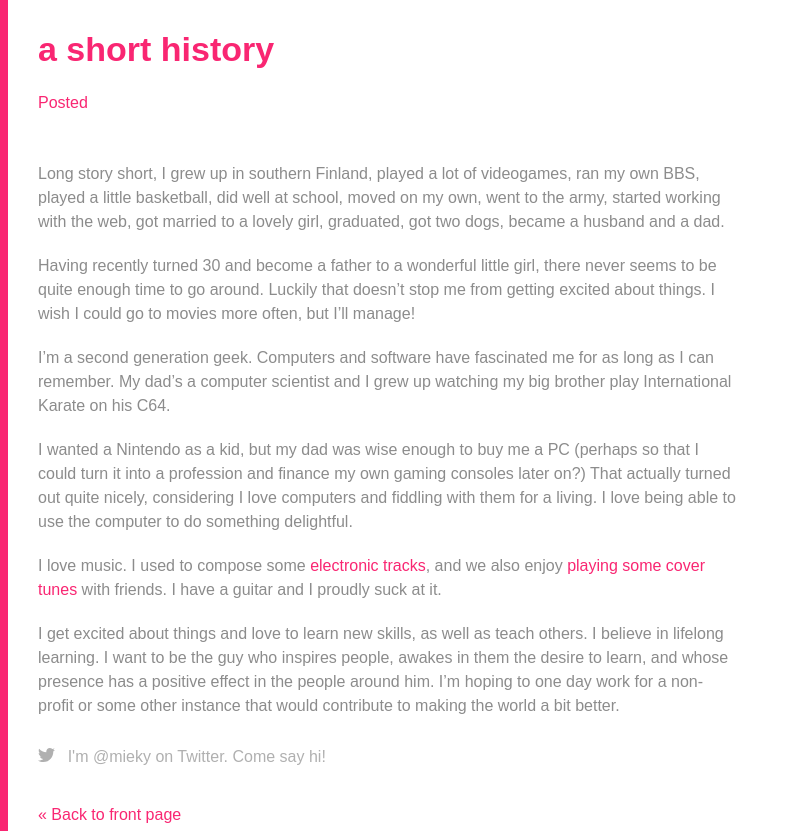
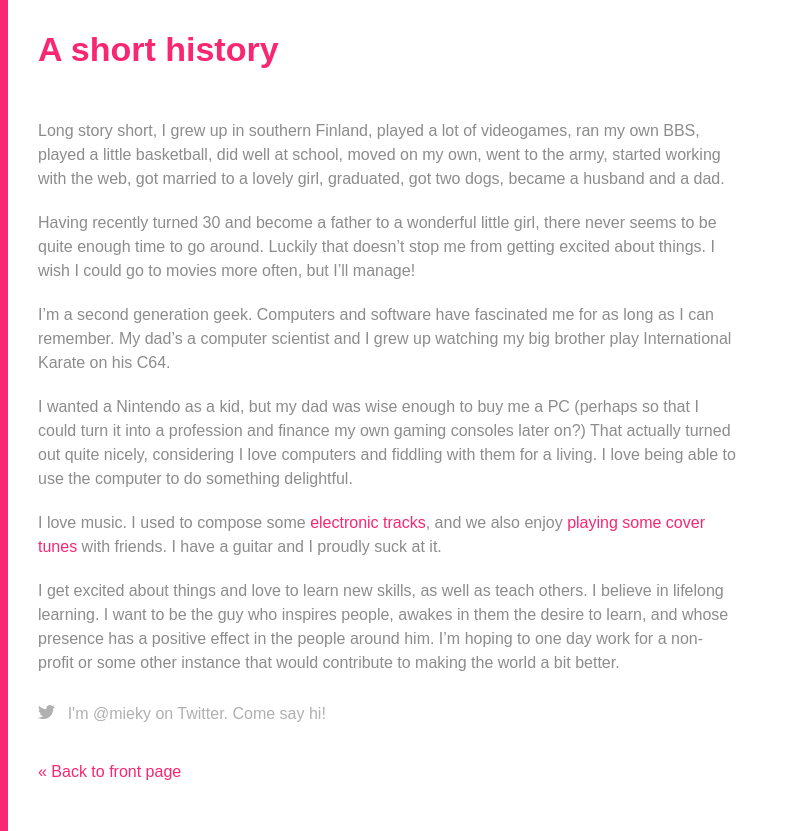
Before and after one commit to mieky/mieky.github.io, a Jekyll site: the page built from about.md, in a window 1280 px wide. Shown: the top 831 px of the page, without its empty margins (0-791 px from the left). Built offline with Jekyll 4.4.1, drawn with Linux system fonts in a browser that asks for light colours; Markdown is read by kramdown in place of the engine named in the settings; grey boxes are pictures that could not be loaded.

Commit message:
Only show date if one is set

```diff
--- a/_layouts/post.html
+++ b/_layouts/post.html
@@ -4,11 +4,14 @@ layout: default
 
 <div class="post-meta">
     <h2 class="content-title">{{ page.title }}</h2>
-    <h4 class="content-meta">Posted {{ page.date | date: "%Y-%m-%d" }}</h4>
+
+    {% if page.date != nil %}
+        <h4 class="content-meta">Posted {{ page.date | date: "%Y-%m-%d" }}</h4>
+    {% endif %}
 </div>
 
 <div class="post">
-{{ content }}
+{{ content}}
 </div>
 
 <div class="twitter-highlight">
@@ -18,4 +21,4 @@ layout: default
 
 {% if page.url != "/index.html" %}
     <a class="back-link" href="/">&laquo; Back to front page</a>
-{%endif%}
+{% endif %}
--- a/about.md
+++ b/about.md
@@ -1,6 +1,6 @@
 ---
 layout: post
-title: a short history
+title: A short history
 # date: 2014-02-25
 ---
 
```
